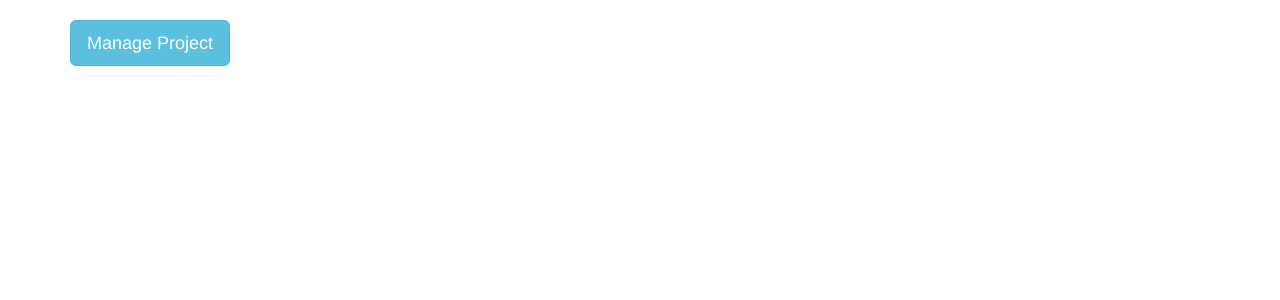
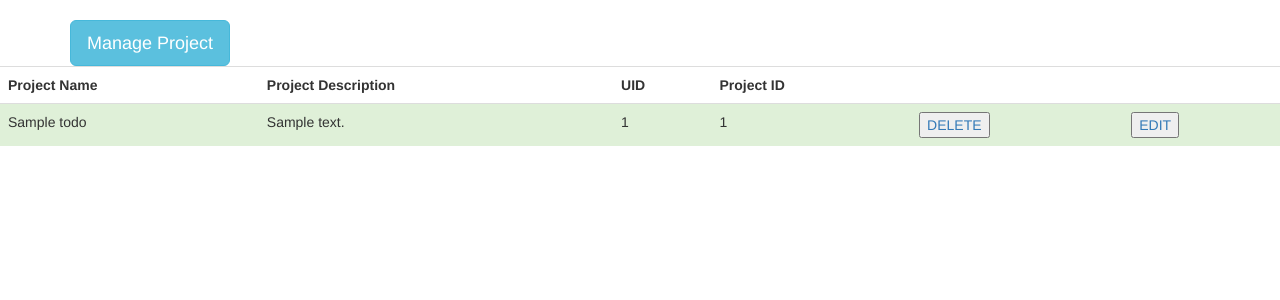
Before and after one commit to sagarlohani/test, a Flask app: template templates/webpage2.html in a window 1280 px wide. Shown: the part 52-352 px from the top of the page. Run offline with Flask 2, Linux system fonts and the light colour scheme; the template is opened without the code that fills it: most values are stand-ins (such as "Sample title", 1, 10 or a date in 2020); some libraries are stand-ins or nearby versions.

Commit message:
manage project first commit

```diff
--- a/app1.py
+++ b/app1.py
@@ -12,6 +12,7 @@ app.config['MONGO_URI'] = 'mongodb://slohani001:Pwcwelcome1!13.90.173.138:27017/
 #mongo = PyMongo(app)
 #mongo = pymongo(app)
 mongo = pymongo.MongoClient("13.90.173.138", 27017)
+todos = mongo.db.users
 
 @app.route('/')
 def index():
@@ -74,9 +75,10 @@ def cproject():
 
 	if request.method == 'POST':
 			users = mongo.db.users
-			post = {"pid":request.form['pid'],"pname":request.form['pname'],"pdescri":request.form['pdescri'], "uid":'u'+str(int(random.random()*100))}
+			post = {"pid":request.form['pid'],"pname":request.form['pname'],"pdescri":request.form['pdescri'], "uid":session['username']}
 			users.insert_one(post)
-			return render_template('webpage.html')+'succuss'
+			todo_l =todos.find({'uid':session['username']})
+			return render_template('webpage2.html',todos=todo_l)+'succuss'
 	return render_template('webpage1.html')
 
 
--- a/templates/webpage2.html
+++ b/templates/webpage2.html
@@ -26,4 +26,28 @@
   </div>
 </div>
 </div>
+<table class="table">
+
+      <tr>
+        <th>Project Name</th>
+        <th>Project Description</th>
+        <th>UID</th>
+		<th>Project ID</th>
+        <th></th>
+        <th></th>
+      </tr>
+
+{% for todo in todos %}
+
+		<tr class="success">
+			<td class="name">{{ todo["pname"] }}</td>
+			<td class="desc">{{ todo["pdescri"] }}</td>
+			<td class="date">{{ todo["uid"] }}</td>
+			<td class="pr">{{ todo["pid"] }}</td>
+			<td class="func1"><a href="./remove?_id={{ todo['_id'] }}"><button type="submit">DELETE</button></a></td>
+			<td class="func1"><a href="./update?_id={{ todo['_id'] }}"><button type="submit">EDIT</button></a></td>
+		</tr>
+
+	{% endfor %}
+	</table>
 {% endblock %}
```
Also changed, not shown: templates/webpage1.html (+16 -0 lines).
